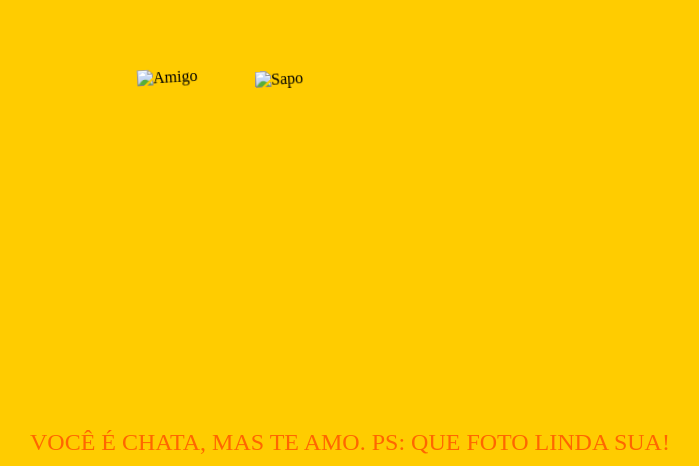
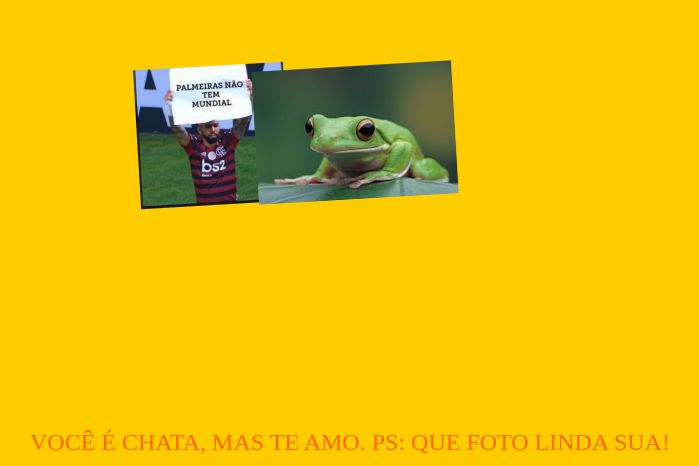
Before and after one commit to martinsjul/martinsjul.github.io, a plain HTML site: page index.html in a window 1280 px wide. Shown: the part 334-800 px from the top of the page, without its empty margins (285-984 px from the left). Drawn offline with Linux system fonts and the light colour scheme.

Commit message:
Update index.html

```diff
--- a/index.html
+++ b/index.html
@@ -127,8 +127,8 @@
 <body>
     <div class="container">
         <h1>PARABÉNS, SAPA!</h1>
-        <img class="sapo" src="../sapo niver du.jpg" alt="Sapo">
-        <img class="amigo" src="../essa foto niver du.jpg" alt="Amigo">
+        <img class="sapo" src="du/sapo niver du.jpg" alt="Sapo">
+        <img class="amigo" src="du/essa foto niver du.jpg" alt="Amigo">
         <div class="frase">Você é chata, mas te amo. PS: Que foto linda sua!</div>
     </div>
 </body>
```
